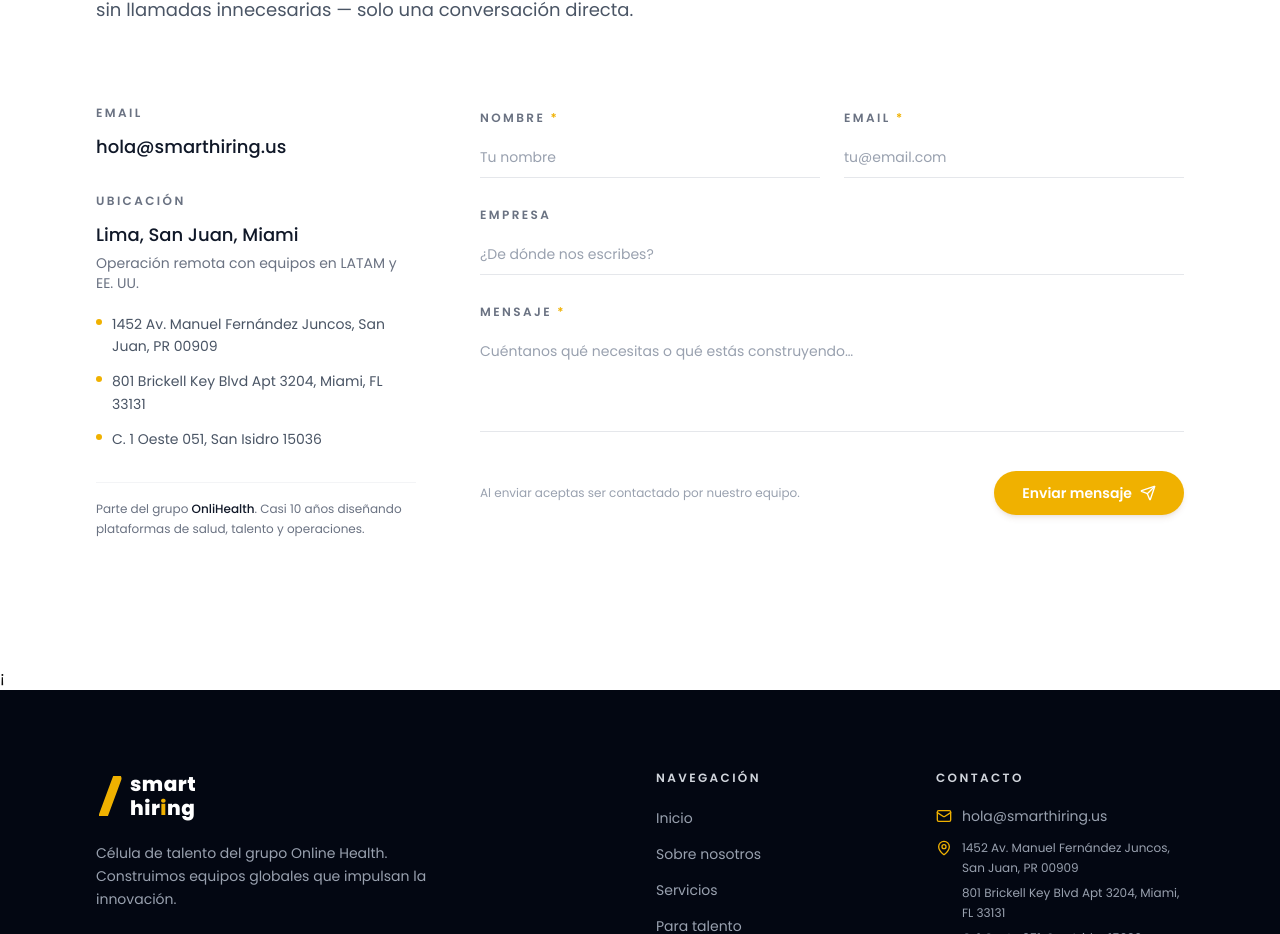
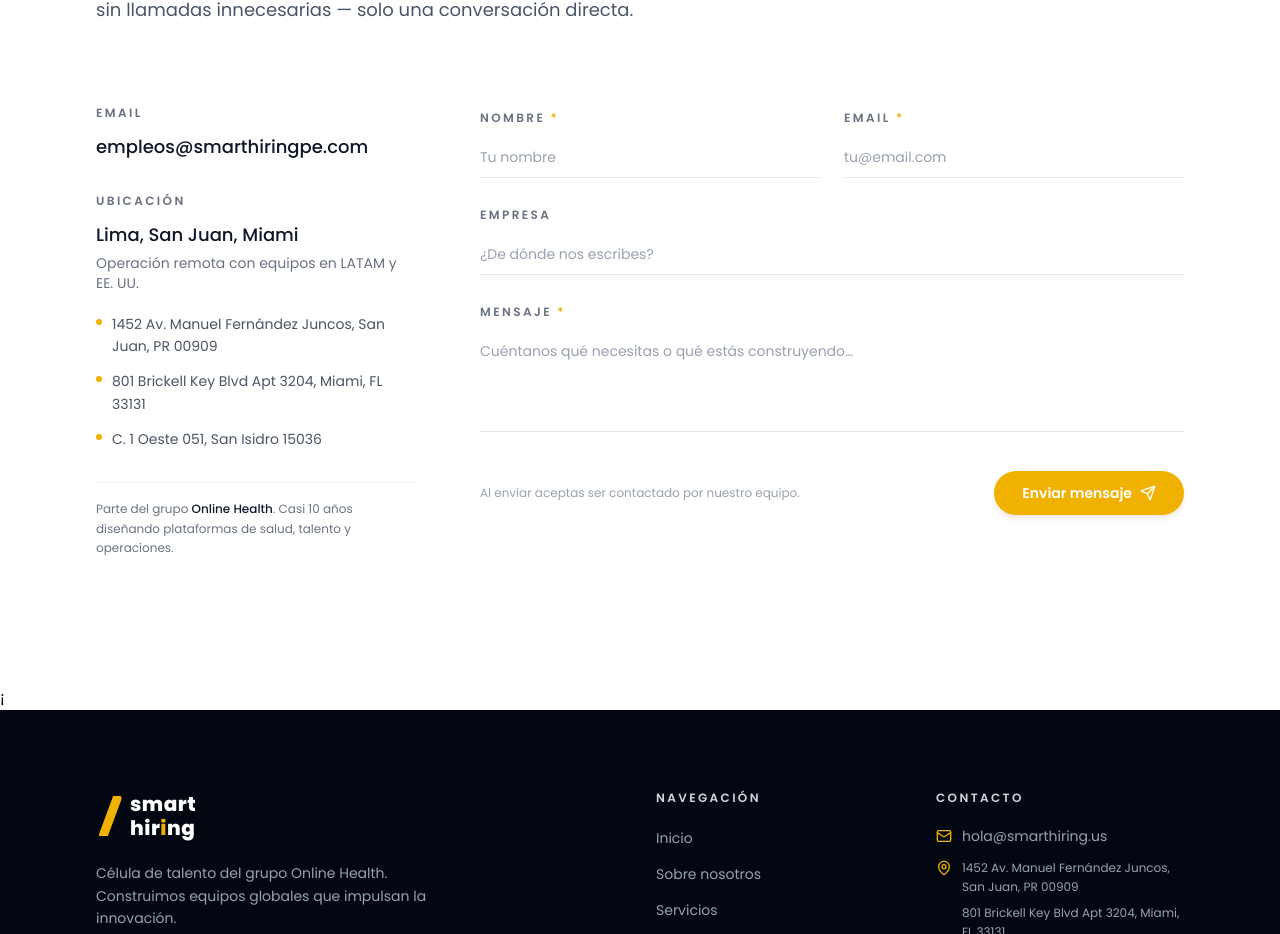
Before and after one commit to CalebCondor/SmartHiring, a Next.js app: page / in a window 1280 px wide. Shown: the part 1753-2687 px from the top of the page. Built offline with nearby package versions, Linux system fonts and the light colour scheme.

Commit message:
chore(contact): update contact email and fix partner group name
Update the contact email from hola@smarthiring.us to empleos@smarthiringpe.com to use the correct jobs-related address, and correct the partner group name from "OnliHealth" to "Online Health".

```diff
--- a/src/components/ContactSection.tsx
+++ b/src/components/ContactSection.tsx
@@ -78,8 +78,7 @@
                 href="mailto:hola@smarthiring.us"
                 className="text-base md:text-lg text-gray-900 hover:text-yellow-500 transition-colors font-medium"
               >
-                hola@smarthiring.us
-              </a>
+empleos@smarthiringpe.com              </a>
             </div>
 
             <div>
@@ -111,7 +110,7 @@
             <div className="pt-4 border-t border-gray-100">
               <p className="text-xs text-gray-500 leading-relaxed">
                 Parte del grupo{" "}
-                <span className="text-gray-900 font-medium">OnliHealth</span>.
+                <span className="text-gray-900 font-medium">Online Health</span>.
                 Casi 10 años diseñando plataformas de salud, talento y
                 operaciones.
               </p>
```
